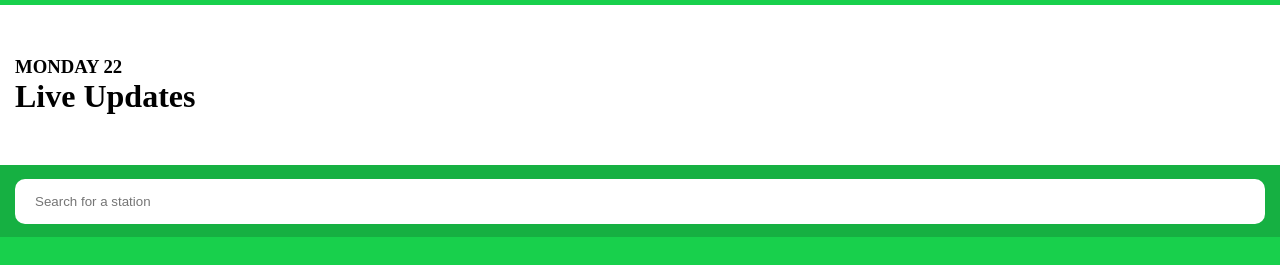
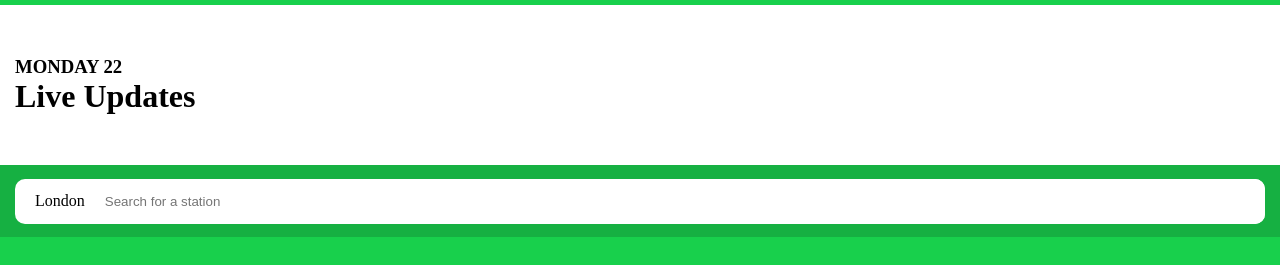
Before and after one commit to emmanuelojiji/open-city, a React (Create React App) app: page / in a window 1280 px wide. Shown: the top 265 px of the page. Built offline with nearby package versions, Linux system fonts and the light colour scheme.

Commit message:
Search placeholder animation

```diff
--- a/src/Components/SearchBar.js
+++ b/src/Components/SearchBar.js
@@ -2,12 +2,15 @@ import "./SearchBar.scss";
 
 const SearchBar = ({ onChange }) => {
   return (
+    <div className="search-wrap">
+      <div className="search-location">London</div>
     <input
       type="text"
       placeholder="Search for a station"
       className="SearchBar"
       onChange={onChange}
     ></input>
+    </div>
   );
 };
 
--- a/src/Components/SearchBar.scss
+++ b/src/Components/SearchBar.scss
@@ -1,3 +1,35 @@
+.search-wrap {
+  background: white;
+  border-radius: 10px;
+
+  height: 45px;
+  width: 100%;
+  display: flex;
+  align-items: center;
+
+  input {
+    height: 100%;
+    width: 100%;
+    border-radius: 10px;
+    border: 0;
+
+    &::placeholder {
+      transition: 0.25s ease-in-out;
+    }
+
+    &:focus {
+      &::placeholder {
+        transform: translateY(-30px);
+        opacity: 0;
+      }
+    }
+  }
+}
+
+.search-location {
+  padding-left: 20px;
+}
+
 .SearchBar {
   padding-left: 20px;
   outline: 0;
--- a/src/Views/Feed.js
+++ b/src/Views/Feed.js
@@ -14,9 +14,10 @@ const Feed = () => {
 
   const handleSearchFilter = (e) => {
     setUserInput(e.target.value.trim().toLowerCase());
-    setCurrentList(e.target.value.length < 1 ? stations : stationsFilteredBySearch);
+    setCurrentList(
+      e.target.value.length < 1 ? stations : stationsFilteredBySearch
+    );
   };
-
 
   return (
     <>
--- a/src/Views/Feed.scss
+++ b/src/Views/Feed.scss
@@ -9,12 +9,6 @@
   padding-left: 15px;
   padding-right: 15px;
 
-  input {
-    height: 45px;
-    width: 100%;
-    border-radius: 10px;
-    border: 0;
-  }
 }
 
 .feed-container {
```
